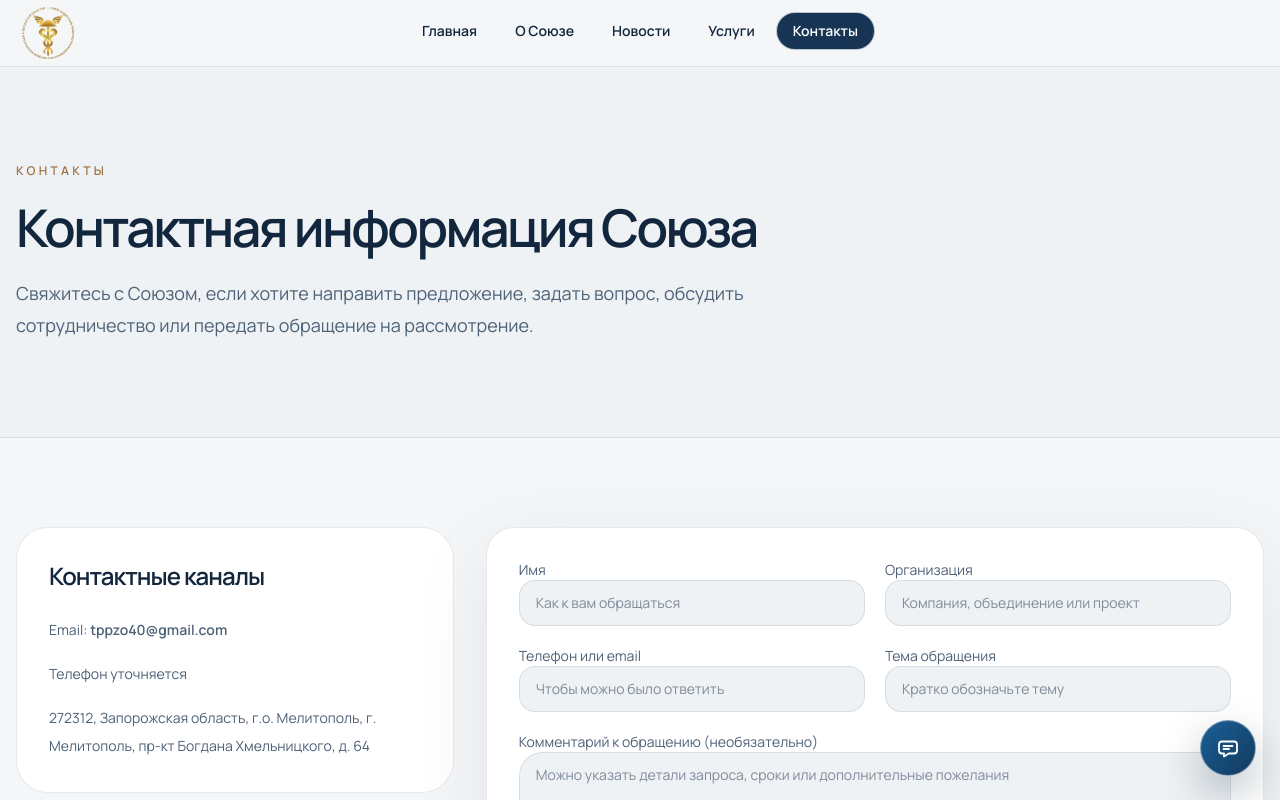
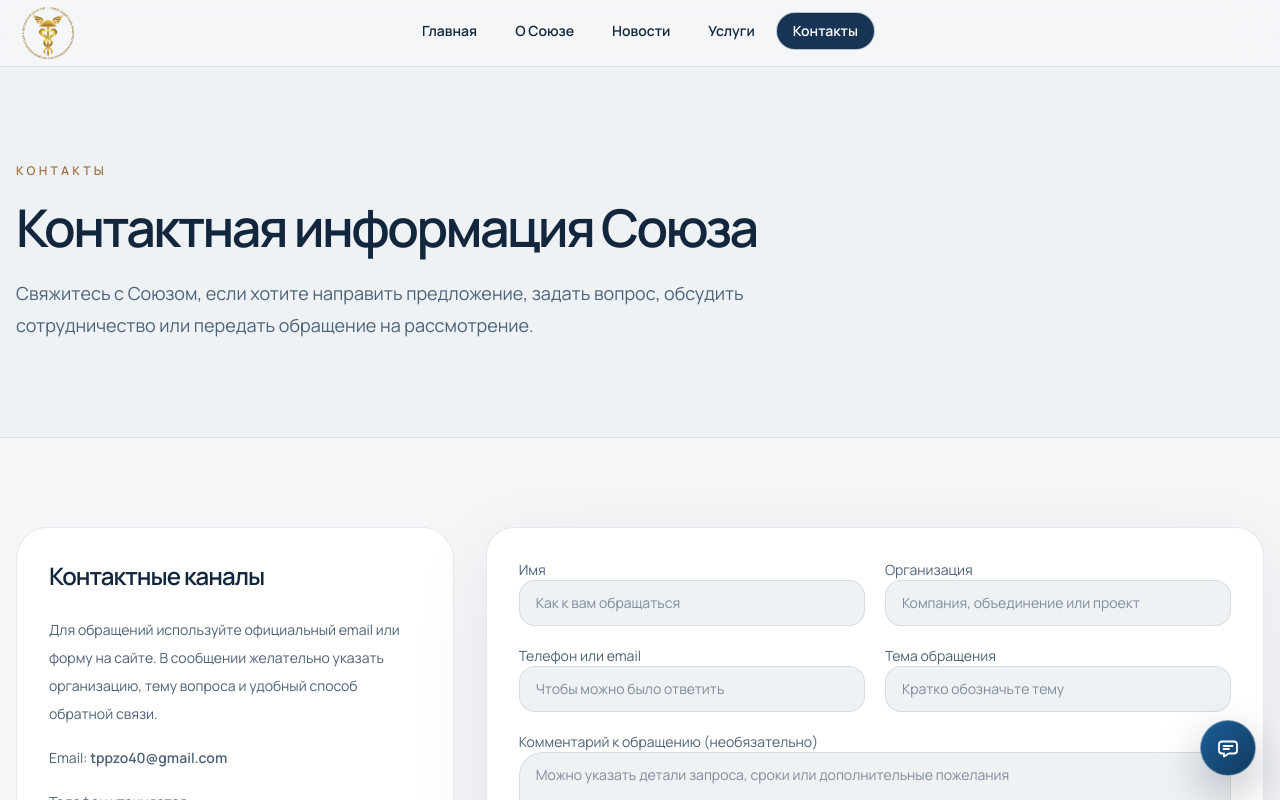
Before and after one commit to alexroshkovdky-oss/TPPZO, a Next.js app: page /contacts in a window 1280 px wide. Shown: the top 800 px of the page. Built offline with nearby package versions, Linux system fonts and the light colour scheme.

Commit message:
Update page.tsx

```diff
--- a/src/app/contacts/page.tsx
+++ b/src/app/contacts/page.tsx
@@ -25,6 +25,10 @@ export default function ContactsPage() {
                 Контактные каналы
               </h2>
               <div className="mt-6 space-y-4 text-sm leading-7 text-[var(--color-muted)]">
+                <p>
+                  Для обращений используйте официальный email или форму на сайте. В сообщении
+                  желательно указать организацию, тему вопроса и удобный способ обратной связи.
+                </p>
                 <p>
                   Email:{" "}
                   <a
```
